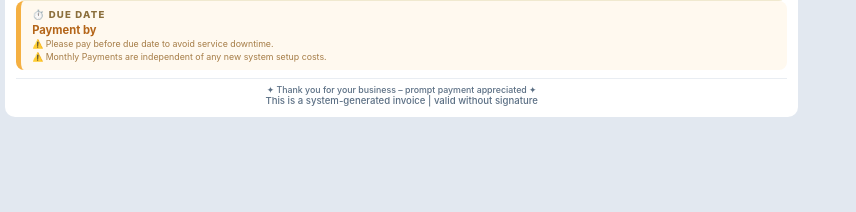
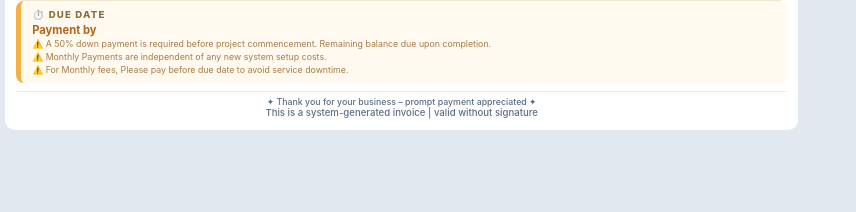
Before and after one commit to TKay25/EDSDEVMAIN, a Flask app: template templates/invoice_pdf_template.html in a window 1280 px wide. Shown: the part 463-675 px from the top of the page, without its empty margins (0-856 px from the left). Run offline with Flask 3, Linux system fonts and the light colour scheme; the template is opened without the code that fills it, so the values that code supplies are empty.

Commit message:
Update invoice_pdf_template.html

```diff
--- a/templates/invoice_pdf_template.html
+++ b/templates/invoice_pdf_template.html
@@ -398,8 +398,9 @@
                     <span>⏱️ DUE DATE</span>
                 </div>
                 <div class="due-text">Payment by <strong>{{ due_date }}</strong></div>
-                <div class="penalty-note">⚠️ Please pay before due date to avoid service downtime.</div>
+                <div class="penalty-note">⚠️ A 50% down payment is required before project commencement. Remaining balance due upon completion.</div>
                 <div class="penalty-note">⚠️ Monthly Payments are independent of any new system setup costs.</div>
+                <div class="penalty-note">⚠️ For Monthly fees, Please pay before due date to avoid service downtime.</div>
 
             </div>
         </div>
```
